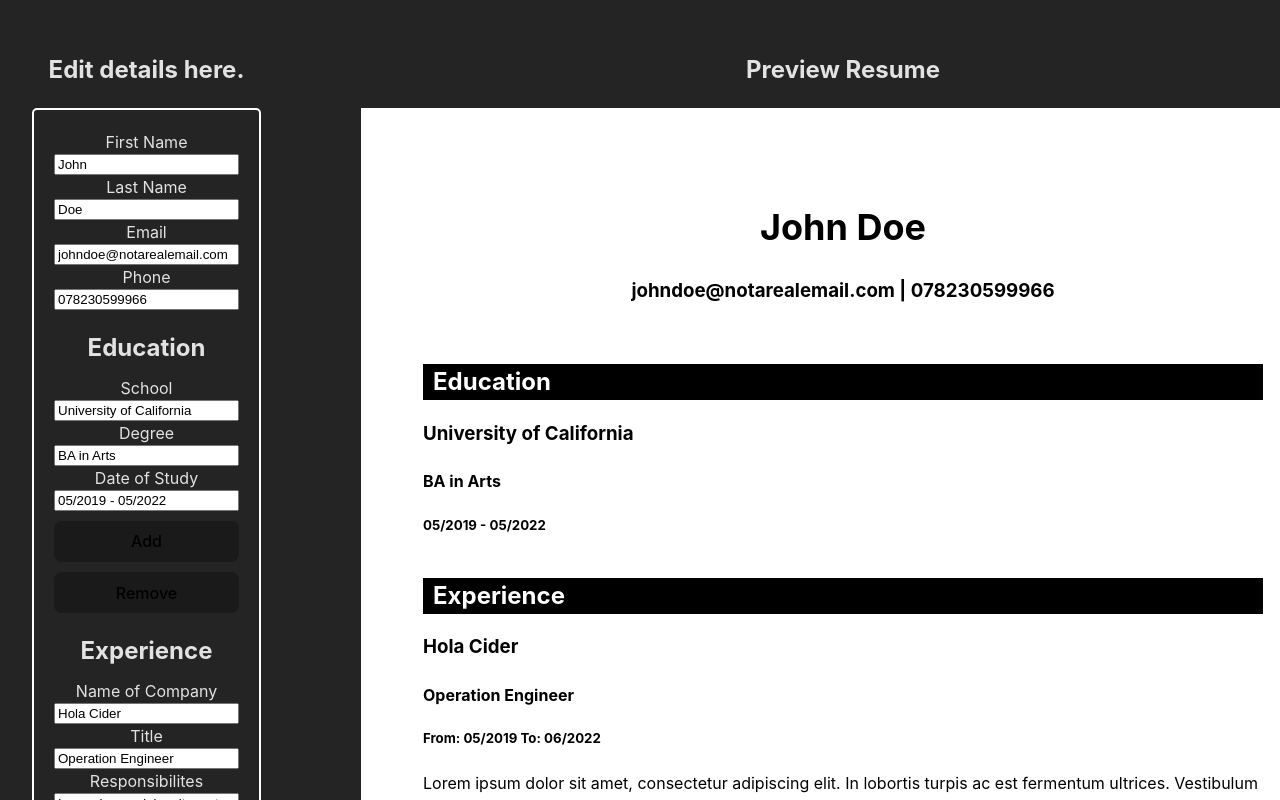
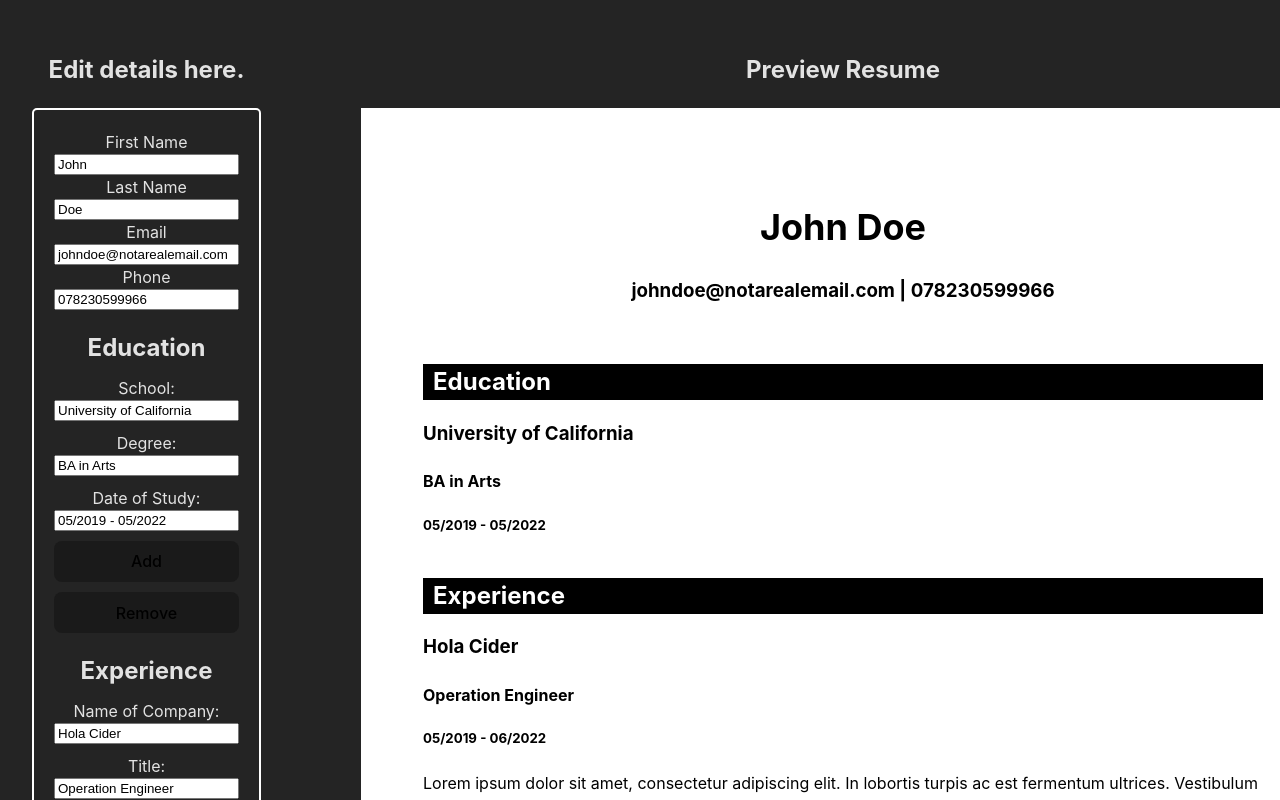
Before and after one commit to Yomanbest67/cv-app, a React (Vite) app: page / in a window 1280 px wide. Shown: the top 800 px of the page. Built offline with nearby package versions, Linux system fonts and the light colour scheme.

Commit message:
Completed logic for new fields.

```diff
--- a/src/components/App.jsx
+++ b/src/components/App.jsx
@@ -30,23 +30,112 @@ function App() {
   });
 
   // Pass field name to updateCvData and update based on that.
-  const updateCvData = (event) => {
-    setCvData({ ...cvData, [event.target.name]: event.target.value });
-  };
+  const updateCvData = (event, field, key) => {
 
+    if (field === 'info') {
+      setCvData({ ...cvData, ['info'] : { ...cvData['info'], [event.target.name]: event.target.value } });
+    }
 
-  function generateSideInfo(object, field) {
+    else {
+      if (!field || !key || !event || !event.target || !event.target.name) {
+        throw new Error("updateCvData: Invalid input");
+      }
+      const updatedField = cvData[field]?.[key] || {};
+      // const updatedData = { ...cvData, [field]:
+      // [ ...cvData[field], [key]:
+      // { ...updatedField, [event.target.name]: event.target.value } ] };
+      updatedField[event.target.name] = event.target.value;
+      setCvData({...cvData, updatedField});
+    }
+  }
+
+  function generateSideInputs(object, field) {
     return (
       <div>
         {Object.entries(object).map(([key, value]) => (
           <>
             <label htmlFor={key}>{key}</label>
-            <input type="text" className={field} id={key} name={key} value={value} onChange={updateCvData}/>
+            <input type="text" className={field} id={key} name={key}
+            value={value} onChange={event => updateCvData(event, field)}/>
+
+            {/* Event by itself is deprecated. Arrow function used to solve that. */}
           </>
         ))}
       </div>
     )
   }
+
+  function createFields(object, field) {
+    const inputs = [];
+
+    Object.entries(object).forEach(([key, value]) => {
+
+      for (const property in value) {
+        inputs.push(<div>{property}: <input type="text" id={key} className={field} onChange={event => updateCvData(event, field, key)} name={property} value={value[property]}/></div>);
+      }
+    })
+
+    return inputs;
+  }
+
+  function addMoreFields(field) {
+    if (!field) {
+      throw new Error("addMoreFields: Missing field");
+    }
+
+    const newData = cvData?.[field] ? { ...cvData } : {};
+
+    if (!newData[field]) {
+      newData[field] = [];
+    }
+
+    if (field === 'education') {
+      newData[field].push({
+        'School': '',
+        'Degree': '',
+        'Date of Study': '',
+      });
+    } else if (field === 'experience') {
+      newData[field].push({
+        'Name of Company': '',
+        'Title': '',
+        'Responsibilites': '',
+        'Date From': '',
+        'Date To': '',
+      });
+    }
+
+    setCvData(newData);
+  }
+
+  function removeField(field) {
+    if (!field) {
+      throw new Error("removeField: Missing field");
+    }
+
+    const newData = cvData?.[field] ? { ...cvData } : null;
+
+    if (!newData) {
+      throw new Error("removeField: Field does not exist");
+    }
+
+    if (!newData[field]) {
+      throw new Error("removeField: Field is not an array");
+    }
+
+    newData[field].splice(-1, 1);
+
+    setCvData(newData);
+
+
+    // setCvData({
+    //   ...cvData,
+    //   [field]: [...cvData[field]].splice(-1, 1), // Create a copy and splice
+    // });
+
+  }
+
+
 
 
   return (
@@ -58,21 +147,21 @@ function App() {
 
               <div className="sideInfo">
                 <div className='personalInfo'>
-                  {generateSideInfo(cvData['info'], 'info')}
+                  {generateSideInputs(cvData['info'], 'info')}
                 </div>
 
                 <div className='education'>
                   <h2>Education</h2>
-                  {generateSideInfo(cvData['education'][0], 'education')}
-                  <button>Add</button>
-                  <button>Remove</button>
+                  {createFields(cvData['education'], 'education')}
+                  <button onClick={() => addMoreFields('education')}>Add</button>
+                  <button onClick={() => removeField('education')}>Remove</button>
                 </div>
 
                 <div className='experience'>
                   <h2>Experience</h2>
-                  {generateSideInfo(cvData['experience'][0], 'experience')}
-                  <button>Add</button>
-                  <button>Remove</button>
+                  {createFields(cvData['experience'], 'experience')}
+                  <button onClick={() => addMoreFields('experience')}>Add</button>
+                  <button onClick={() => removeField('experience')}>Remove</button>
                 </div>
               </div>
 
@@ -87,24 +176,24 @@ function App() {
 
           <div className='cvEducation'>
             <h2>Education</h2>
-            {cvData.education.map((entry, index) => (
-              <div key={index} className='education-entry'>
-                <h3>{entry['School']}</h3>
-                <h4>{entry['Degree']}</h4>
-                <h5>{entry['Date of Study']}</h5>
+            {Object.entries(cvData['education']).map(([key, value]) => (
+              <div key={key}>
+                <h3>{value['School']}</h3>
+                <h4>{value['Degree']}</h4>
+                <h5>{value['Date of Study']}</h5>
               </div>
             ))}
           </div>
 
           <div className='cvExperience'>
             <h2>Experience</h2>
-              {cvData.experience.map((entry, index) => (
-                    <div key={index} className='work-entry'>
-                      <h3>{entry['Name of Company']}</h3>
-                      <h4>{entry['Title']}</h4>
-                      <h5>From: {entry['Date From']} To: {entry['Date To']}</h5>
-                      <p>{entry['Responsibilites']}</p>
-                    </div>
+              {Object.entries(cvData['experience']).map(([key, value]) => (
+                <div key={key}>
+                  <h3>{value['Name of Company']}</h3>
+                  <h4>{value['Title']}</h4>
+                  <h5>{value['Date From']} - {value['Date To']}</h5>
+                  <p>{value['Responsibilites']}</p>
+                </div>
               ))}
           </div>
         </div>
--- a/src/styles/App.css
+++ b/src/styles/App.css
@@ -12,7 +12,6 @@
   background-color: white;
   max-width: 840px;
   min-width: 840px;
-  max-height: 940px;
   min-height: 940px;
 
   display: flex;
```
